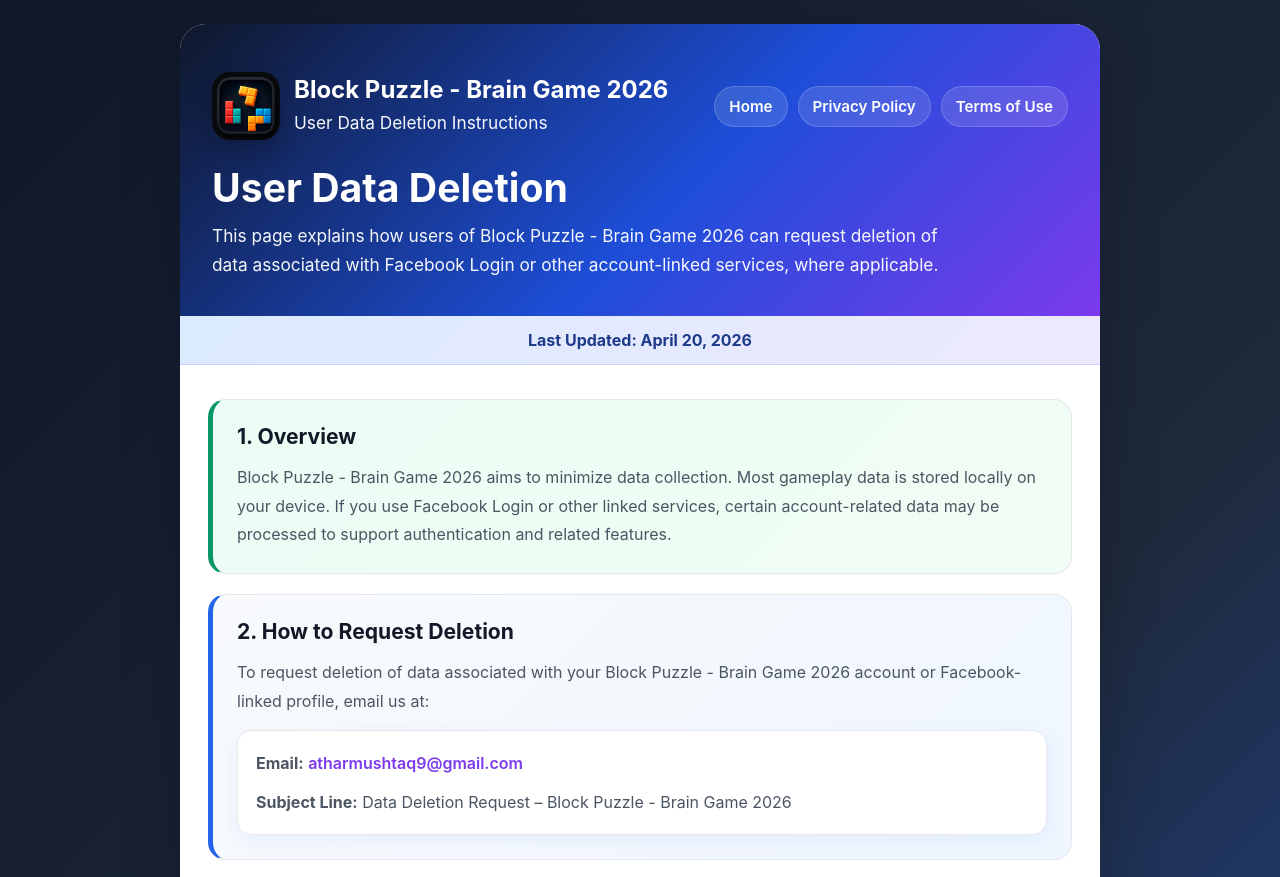
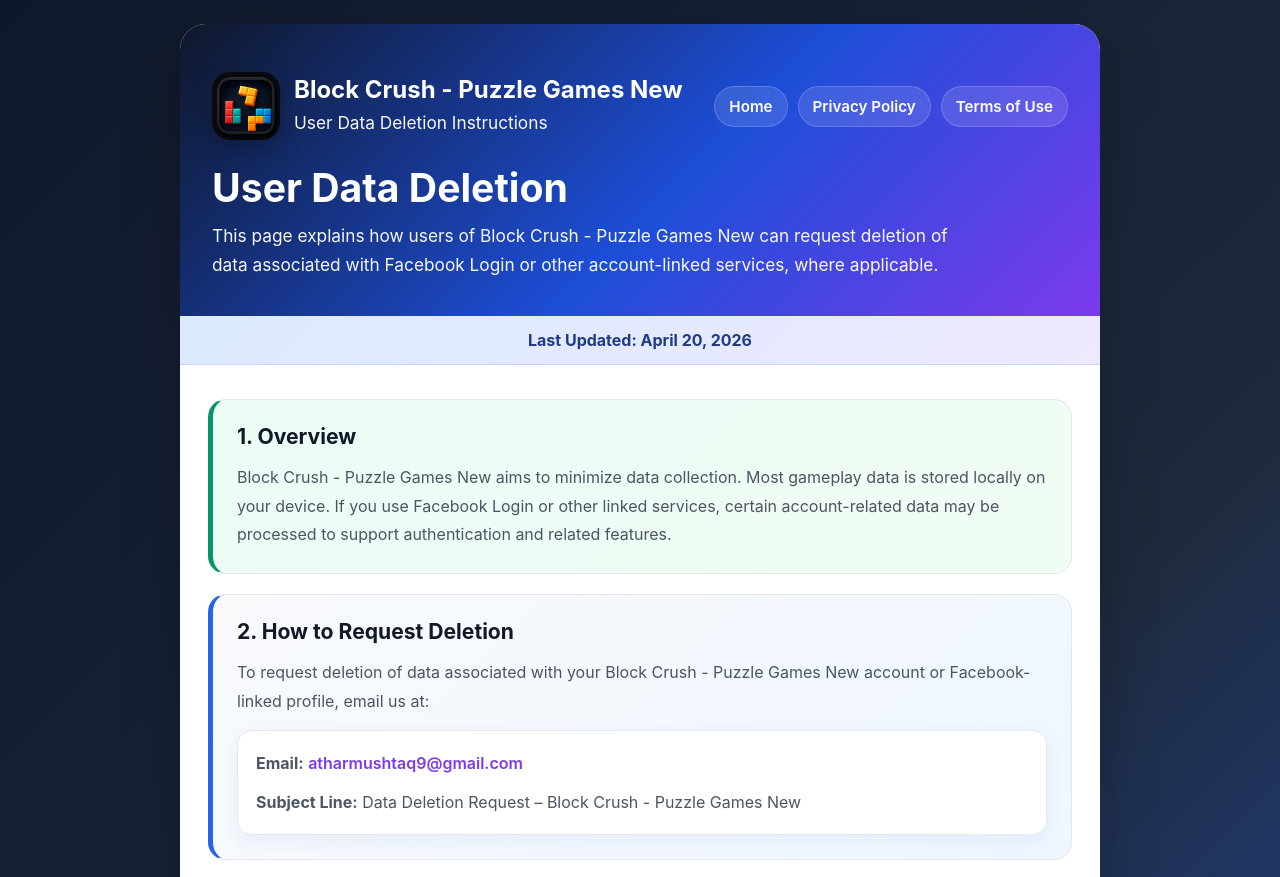
Before and after one commit to AI-GrandFather/ai-grandfather.github.io, a plain HTML site: page data-deletion.html in a window 1280 px wide. Shown: the top 877 px of the page. Drawn offline with Linux system fonts and the light colour scheme.

Commit message:
Update data-deletion.html

```diff
--- a/data-deletion.html
+++ b/data-deletion.html
@@ -3,8 +3,8 @@
 <head>
   <meta charset="UTF-8" />
   <meta name="viewport" content="width=device-width, initial-scale=1.0" />
-  <title>User Data Deletion – Block Puzzle - Brain Game 2026</title>
-  <meta name="description" content="User data deletion instructions for Block Puzzle - Brain Game 2026." />
+  <title>User Data Deletion – Block Crush - Puzzle Games New</title>
+  <meta name="description" content="User data deletion instructions for Block Crush - Puzzle Games New." />
   <style>
     * { margin: 0; padding: 0; box-sizing: border-box; }
 
@@ -214,9 +214,9 @@
     <header class="hero">
       <div class="topbar">
         <div class="brand">
-          <img src="app-icon.png" alt="Block Puzzle - Brain Game 2026 app icon">
+          <img src="app-icon.png" alt="Block Crush - Puzzle Games New app icon">
           <div class="brand-text">
-            <h1>Block Puzzle - Brain Game 2026</h1>
+            <h1>Block Crush - Puzzle Games New</h1>
             <p>User Data Deletion Instructions</p>
           </div>
         </div>
@@ -230,7 +230,7 @@
 
       <h2>User Data Deletion</h2>
       <p>
-        This page explains how users of Block Puzzle - Brain Game 2026 can request deletion of data associated with
+        This page explains how users of Block Crush - Puzzle Games New can request deletion of data associated with
         Facebook Login or other account-linked services, where applicable.
       </p>
     </header>
@@ -243,7 +243,7 @@
       <section class="section success">
         <h3>1. Overview</h3>
         <p>
-          Block Puzzle - Brain Game 2026 aims to minimize data collection. Most gameplay data is stored locally on your device.
+          Block Crush - Puzzle Games New aims to minimize data collection. Most gameplay data is stored locally on your device.
           If you use Facebook Login or other linked services, certain account-related data may be processed
           to support authentication and related features.
         </p>
@@ -252,12 +252,12 @@
       <section class="section">
         <h3>2. How to Request Deletion</h3>
         <p>
-          To request deletion of data associated with your Block Puzzle - Brain Game 2026 account or Facebook-linked profile,
+          To request deletion of data associated with your Block Crush - Puzzle Games New account or Facebook-linked profile,
           email us at:
         </p>
         <div class="callout">
           <p><strong>Email:</strong> <a href="mailto:atharmushtaq9@gmail.com">atharmushtaq9@gmail.com</a></p>
-          <p><strong>Subject Line:</strong> Data Deletion Request – Block Puzzle - Brain Game 2026</p>
+          <p><strong>Subject Line:</strong> Data Deletion Request – Block Crush - Puzzle Games New</p>
         </div>
       </section>
 
@@ -303,7 +303,7 @@
       <section class="section">
         <h3>7. Disconnecting from Facebook</h3>
         <p>
-          If you used Facebook Login, you may also remove Block Puzzle - Brain Game 2026 from your Facebook account settings.
+          If you used Facebook Login, you may also remove Block Crush - Puzzle Games New from your Facebook account settings.
           Removing the app there disconnects future access, while contacting us allows you to request deletion
           of data under our control.
         </p>
@@ -312,7 +312,7 @@
       <section class="section">
         <h3>8. Contact</h3>
         <div class="callout">
-          <p><strong>Block Puzzle - Brain Game 2026 / AI Grandfather</strong></p>
+          <p><strong>Block Crush - Puzzle Games New / AI Grandfather</strong></p>
           <p>Email: <a href="mailto:atharmushtaq9@gmail.com">atharmushtaq9@gmail.com</a></p>
           <p>Website: <a href="https://ai-grandfather.github.io/">https://ai-grandfather.github.io/</a></p>
         </div>
@@ -320,7 +320,7 @@
     </main>
 
     <footer class="footer">
-      <p>Block Puzzle - Brain Game 2026</p>
+      <p>Block Crush - Puzzle Games New</p>
       <p>© 2026 AI Grandfather. All rights reserved.</p>
     </footer>
   </div>
```
